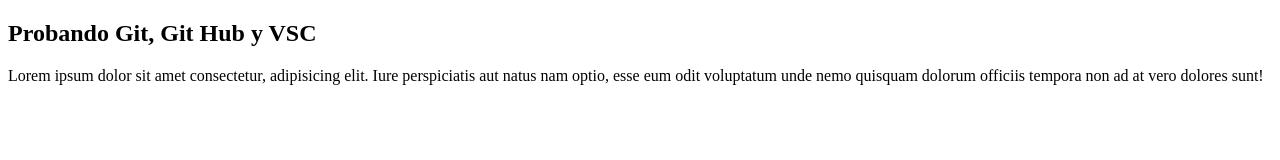
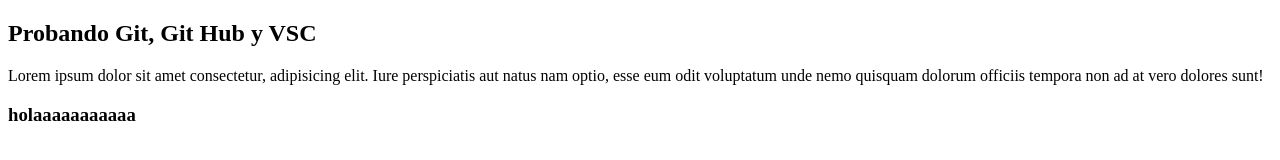
Before and after one commit to veronicazy77/prueba2-Git, a plain HTML site: page index.html in a window 1280 px wide. Drawn offline with Linux system fonts and the light colour scheme.

Commit message:
cambio 3 index

```diff
--- a/index.html
+++ b/index.html
@@ -12,5 +12,9 @@
       perspiciatis aut natus nam optio, esse eum odit voluptatum unde nemo
       quisquam dolorum officiis tempora non ad at vero dolores sunt!
     </p>
+
+    <h3>
+        holaaaaaaaaaaa
+    </h3>
   </body>
 </html>
```
